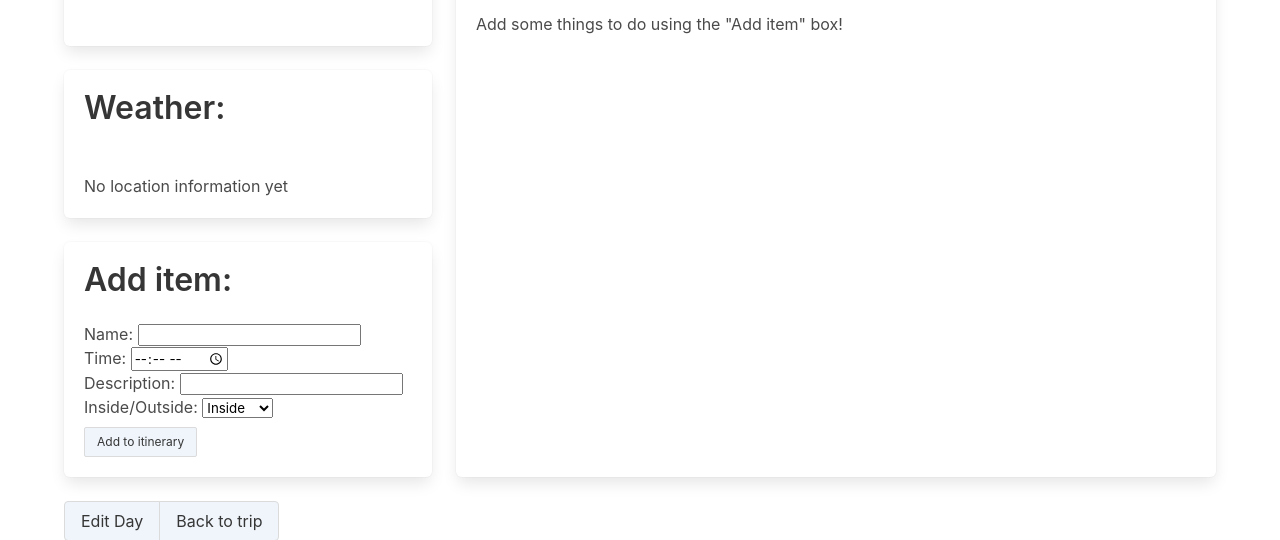
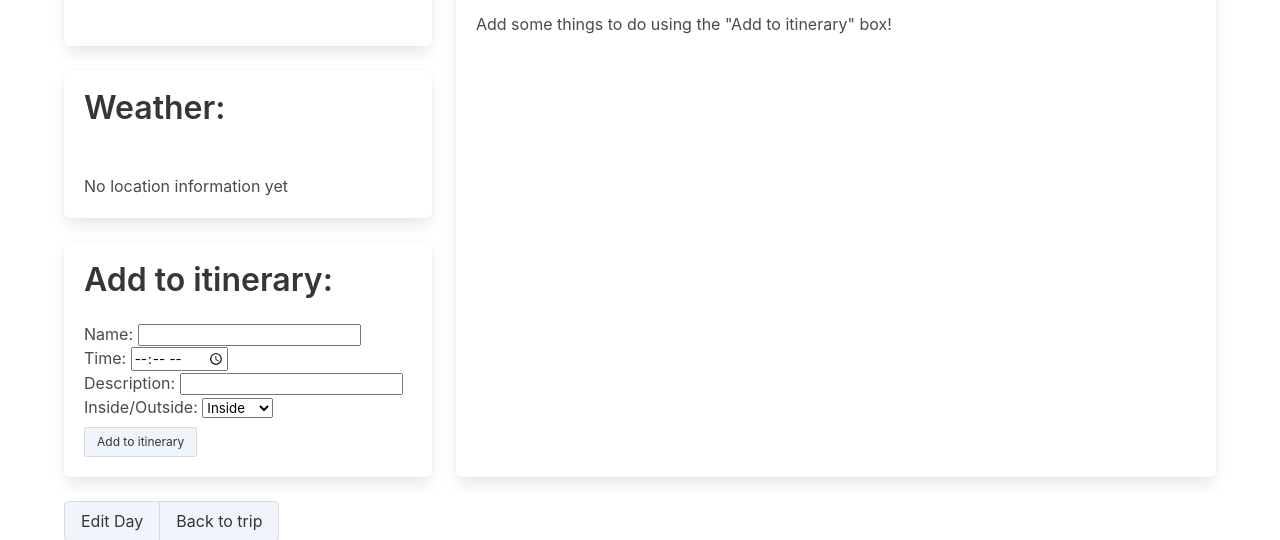
Before and after one commit to EricCSheppard/GoAway, a Django app: template main_app/templates/days/detail.html in a window 1280 px wide. Shown: the part 172-712 px from the top of the page. Run offline with Django 4.2, Linux system fonts and the light colour scheme; the template is opened without the code that fills it: values that come from a table or form of the project are taken from there, others are empty; some libraries are stand-ins or nearby versions.

```diff
--- a/main_app/templates/days/detail.html
+++ b/main_app/templates/days/detail.html
@@ -36,7 +36,7 @@
                 {% endif %}
             </div>
             <div class="tile is-child box">
-                <p class="title">Add item:</p>
+                <p class="title">Add to itinerary:</p>
                 <form action="{% url 'activity_create' day.id %}" method="POST">
                     {% csrf_token %}
                     {{ activity_form.as_p }}
@@ -59,7 +59,7 @@
                         </tbody>
                     </table>
                 {% else %}
-                    <p>Add some things to do using the "Add item" box!</p>
+                    <p>Add some things to do using the "Add to itinerary" box!</p>
                 {% endif %}
             </div>
         </div>
```
Also changed, not shown: main_app/templates/trips/detail.html (+13 -5 lines).
